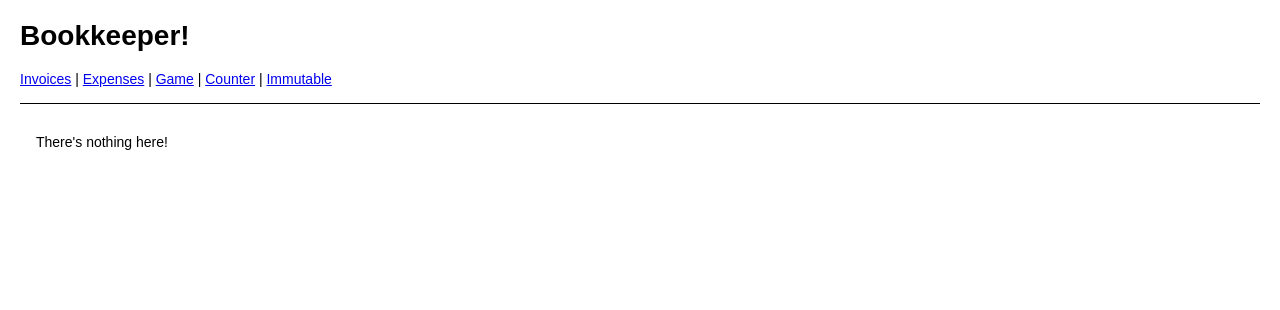
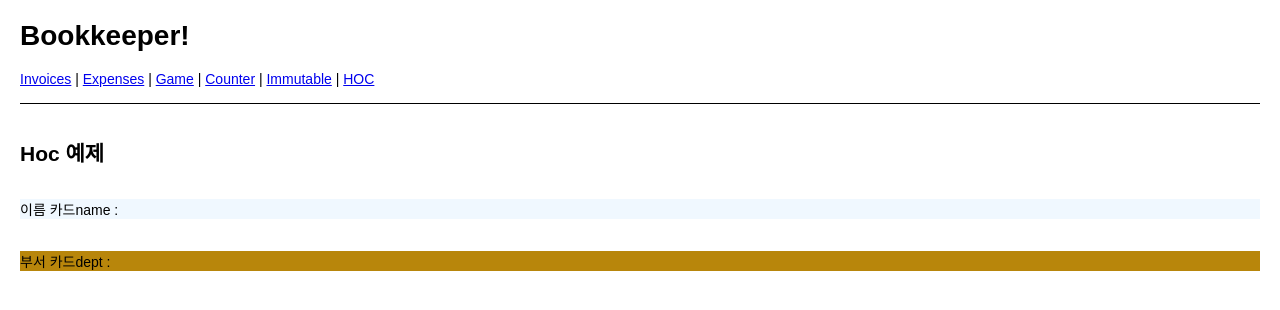
Before and after one commit to BOBY-MIN/my-app, a React (Create React App) app: page /hoc in a window 1280 px wide. Shown: the top 310 px of the page. Built offline with nearby package versions, Linux system fonts and the light colour scheme; no server answers.

Commit message:
axios, HOC 예제 추가

```diff
--- a/package.json
+++ b/package.json
@@ -6,6 +6,7 @@
     "@testing-library/jest-dom": "^5.15.0",
     "@testing-library/react": "^11.2.7",
     "@testing-library/user-event": "^12.8.3",
+    "axios": "^0.26.0",
     "immutable": "^4.0.0",
     "react": "^17.0.2",
     "react-dom": "^17.0.2",
--- a/src/App.js
+++ b/src/App.js
@@ -14,7 +14,8 @@ export default function App() {
                 <Link to="/expenses">Expenses</Link> | {" "}
                 <Link to="/game">Game</Link> | {" "}
                 <Link to="/counter">Counter</Link> | {" "}
-                <Link to="/immutable">Immutable</Link>
+                <Link to="/immutable">Immutable</Link> | {" "}
+                <Link to="/hoc">HOC</Link>
             </nav>
             <Outlet />
         </div>
--- /dev/null
+++ b/src/components/PersonalDeptCard.css
@@ -0,0 +1,4 @@
+.PersonalDeptCard {
+    margin-top: 2rem;
+    background-color: darkgoldenrod;
+}
--- /dev/null
+++ b/src/components/PersonalDeptCard.js
@@ -0,0 +1,22 @@
+import React from 'react';
+import withRequest from 'hoc/withRequest';
+
+import 'components/PersonalDeptCard.css';
+
+class PersonalDeptCard extends React.Component {
+
+    render() {
+
+        const {dept} = this.props;
+
+        return (
+            <div className='PersonalDeptCard'>
+                <span>부서 카드</span>
+                <span>dept : {dept}</span>
+            </div>
+        )
+    }
+
+}
+
+export default withRequest('https://8cf123ab-9e73-48a0-abaf-b8ba94c79515.mock.pstmn.io/test/json/get')(PersonalDeptCard)
--- /dev/null
+++ b/src/components/PersonalNameCard.css
@@ -0,0 +1,4 @@
+.PersonalNameCard {
+    margin-top: 2rem;
+    background-color: aliceblue;
+}
--- /dev/null
+++ b/src/components/PersonalNameCard.js
@@ -0,0 +1,22 @@
+import React from 'react';
+import withRequest from 'hoc/withRequest';
+
+import 'components/PersonalNameCard.css';
+
+class PersonalNameCard extends React.Component {
+
+    render() {
+
+        const {name} = this.props;
+
+        return (
+            <div className='PersonalNameCard'>
+                <span>이름 카드</span>
+                <span>name : {name}</span>
+            </div>
+        )
+    }
+
+}
+
+export default withRequest('https://8cf123ab-9e73-48a0-abaf-b8ba94c79515.mock.pstmn.io/test/json/get')(PersonalNameCard)
--- /dev/null
+++ b/src/hoc/withRequest.js
@@ -0,0 +1,37 @@
+import React from 'react';
+import axios from 'axios';
+
+const withRequest = (url) => (WrappedComponent) => {
+    return class extends React.Component {
+
+        state = {
+            name: null
+            ,dept: null
+        }
+
+        async initialize() {
+            try{
+                const reponse = await axios.get(url);
+                this.setState({
+                    name: reponse.data.name
+                    ,dept: reponse.data.dept
+                });
+            }catch(e){
+                console.log(e);
+            }
+        }
+
+        componentDidMount() {
+            this.initialize();
+        }
+
+        render() {
+            const {name, dept} = this.state;
+            return (
+                <WrappedComponent {...this.props} name={name} dept={dept} />
+            )
+        }
+    }
+}
+
+export default withRequest;
--- a/src/index.js
+++ b/src/index.js
@@ -9,6 +9,7 @@ import Invoice from "routes/invoice";
 // import CounterContainer from "containers/CounterContainer";
 import Count from "routes/count";
 import ImmutableEx from "routes/immutable";
+import Hoc from "routes/highordercomponent";
 
 // storeCreator 를 통해 store 생성 (서버사이드 렌더링 시 필요한 방법)
 // redux 관련 불러오기
@@ -49,6 +50,7 @@ render(
                     <Route path="game" element={<Game />} />
                     <Route path="counter" element={<Count />} />
                     <Route path="immutable" element={<ImmutableEx />} />
+                    <Route path="hoc" element={<Hoc />} />
                     <Route
                         path="*"
                         element={
--- a/src/routes/expenses.js
+++ b/src/routes/expenses.js
@@ -1,14 +1,42 @@
 import { render } from "@testing-library/react";
 import React from "react";
+import axios from "axios";
 
 export default class Expenses extends React.Component {
 
   state = {
     test: "안녕"
+    ,testObj: {}
   }
 
   constructor(props) {
     super(props);
+  }
+
+  async axiosTest() {
+
+    await axios.post("https://8cf123ab-9e73-48a0-abaf-b8ba94c79515.mock.pstmn.io/test/jsonArray")
+    .then(res => {
+      console.log(res.data);
+      this.setState({
+        testObj: res.data
+      })
+    })
+    .catch(
+      err => console.log(err)
+    );
+
+    console.log("await test, 늦게 찍히면 성공");
+
+    let testJSON;
+
+    try{
+      testJSON = await axios.post("https://8cf123ab-9e73-48a0-abaf-b8ba94c79515.mock.pstmn.io/test/jsonArray")
+    }catch(e){
+      console.log(e);
+    }
+
+    console.log(JSON.stringify(testJSON));
   }
 
   componentDidMount() {
@@ -16,13 +44,14 @@ export default class Expenses extends React.Component {
         test: state.test + props.param
       })
     );
+    this.axiosTest();
   }
 
   render() {
 
     return (
       <main style={{ padding: "1rem 0" }}>
-        <h2>Expenses, {this.state.test}</h2>
+        <h2>axios, setState, await 테스트, {this.state.test} {JSON.stringify(this.state.testObj)} </h2>
       </main>
     );
 
--- /dev/null
+++ b/src/routes/highordercomponent.js
@@ -0,0 +1,22 @@
+import React from "react";
+import PersonalNameCard from "components/PersonalNameCard";
+import PersonalDeptCard from "components/PersonalDeptCard";
+
+export default class Hoc extends React.Component {
+
+    constructor(props) {
+        super(props);
+    }
+
+    render() {
+
+        return (
+            <main style={{ padding: "1rem 0" }}>
+                <h2>Hoc 예제</h2>
+                <PersonalNameCard />
+                <PersonalDeptCard />
+            </main>
+        );
+    }
+
+}
```
Also changed, not shown: 1 other file (tests, documents, lock files or other folders).
